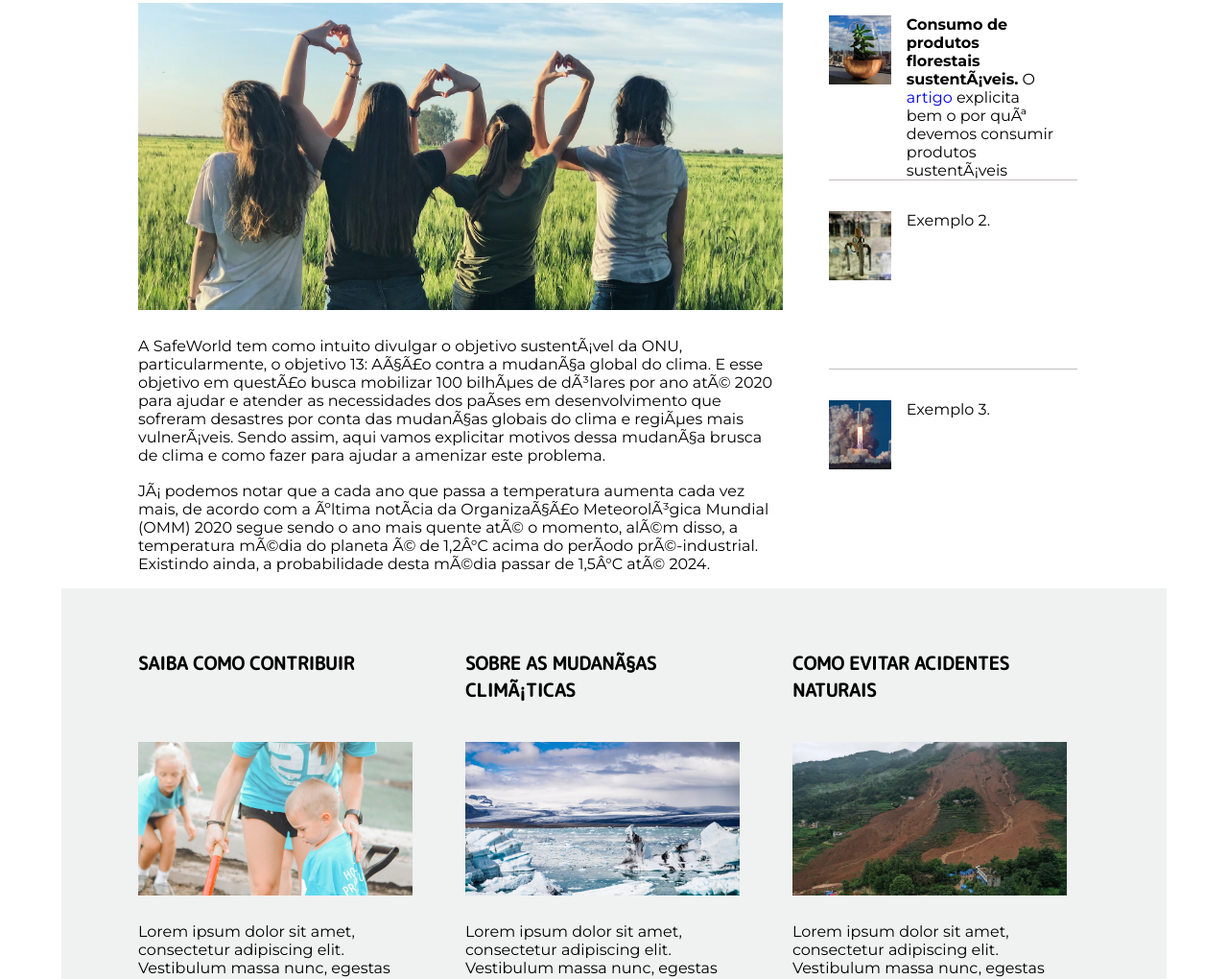
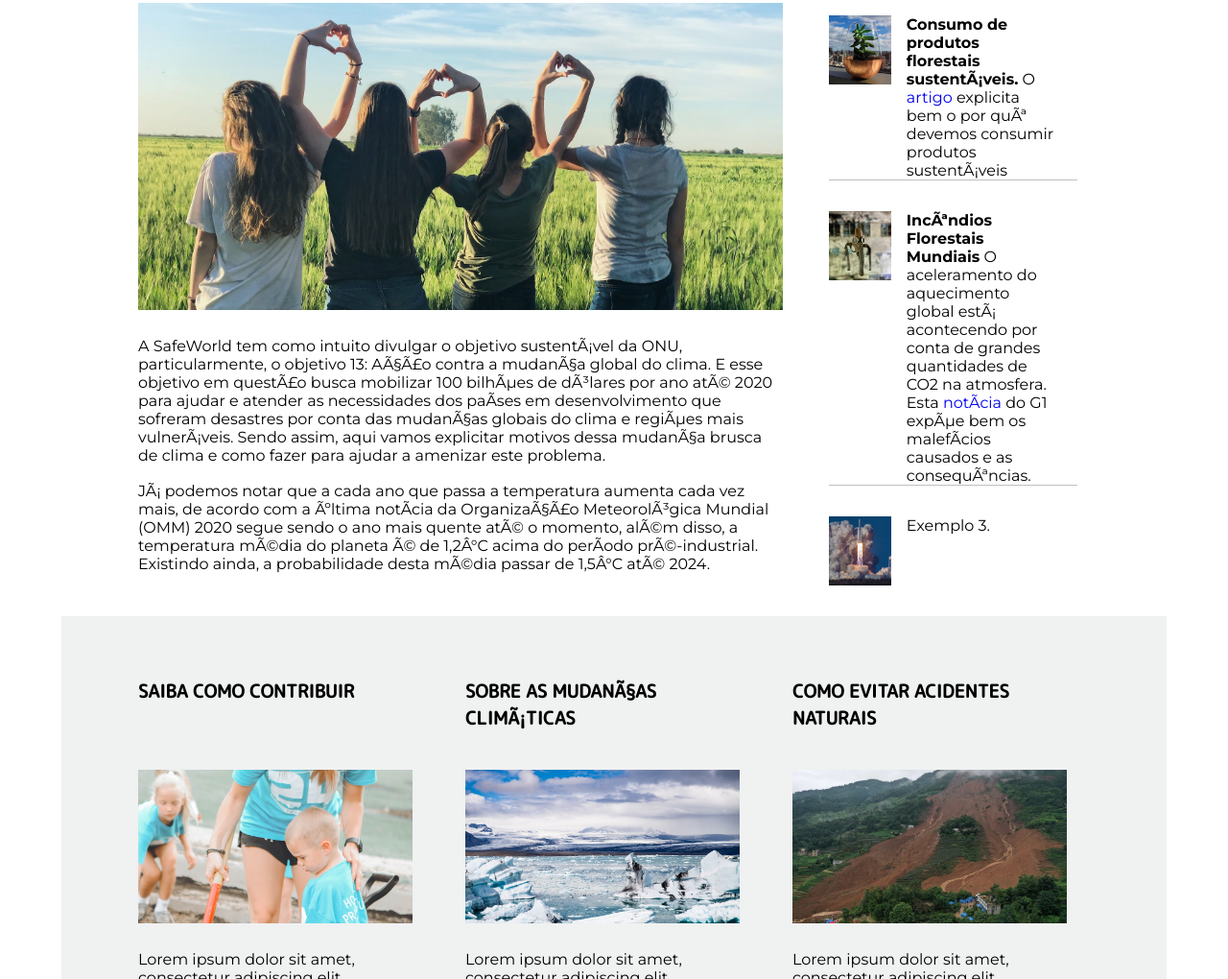
Before and after one commit to rafaelamuniz/rafaelamuniz.github.io, a plain HTML site: page index.html in a window 1280 px wide. Shown: the part 940-1960 px from the top of the page at 96% size. Drawn offline with Linux system fonts and the light colour scheme.

Commit message:
Update index.html

```diff
--- a/index.html
+++ b/index.html
@@ -124,7 +124,7 @@
 
 				<div class="div-2-section-2">
 					<img src="chernobyl-mask.jpg" alt="máscara de gás." />
-					<p>Exemplo 2. </p>
+					<p><b>Incêndios Florestais Mundiais</b> O aceleramento do aquecimento global está acontecendo por conta de grandes quantidades de CO2 na atmosfera. Esta <a href="https://g1.globo.com/natureza/noticia/2020/09/18/nao-e-so-o-pantanal-incendios-florestais-pelo-mundo-sao-os-maiores-em-escala-e-em-emissoes-de-co2-em-18-anos.ghtml" target="_blank">notícia</a> do G1 expõe bem os malefícios causados e as consequências.</p>
 				</div>
 
 				<div class="div-3-section-2">
```
